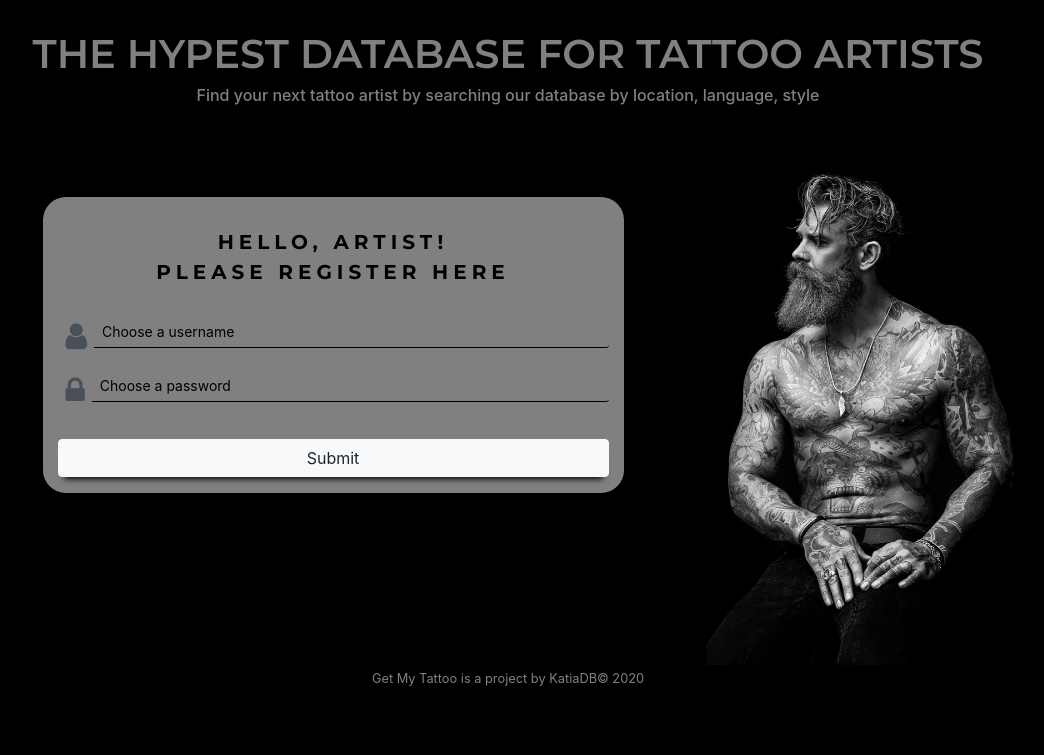
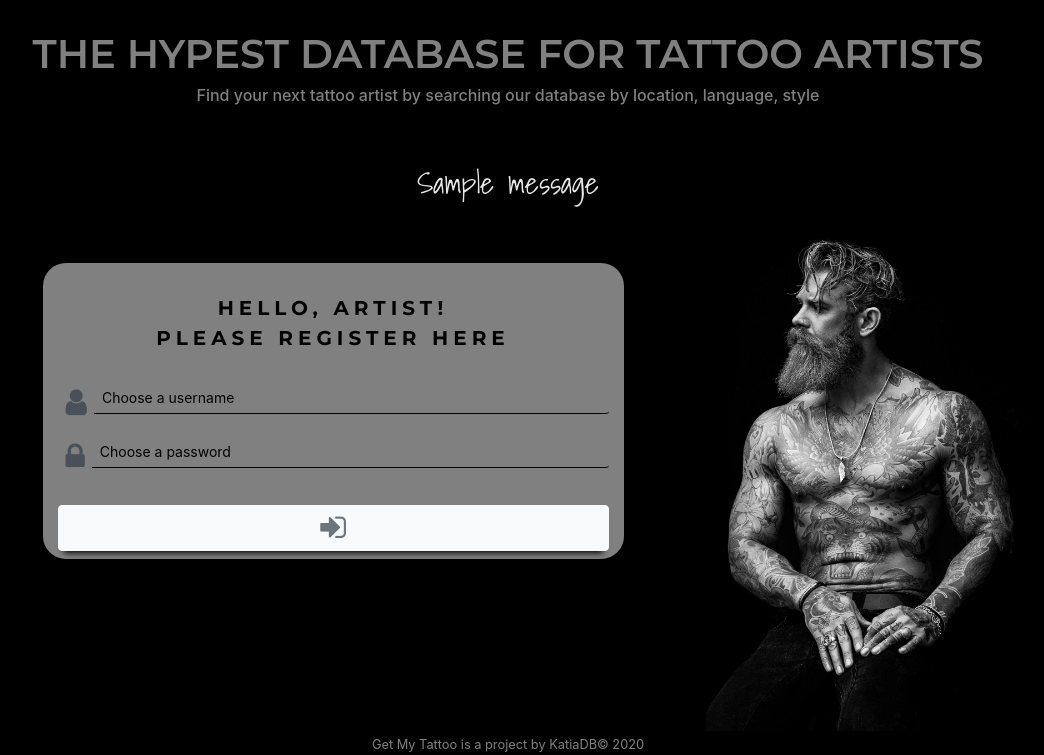
Before and after one commit to Code-Institute-Submissions/getMyTattoo, a Flask app: page /register in a window 1280 px wide. Shown: the part 136-891 px from the top of the page, without its empty margins (132-1176 px from the left). Before the commit the page ends 822 px from the top, so only its background shows below. Run offline with Flask 2, Linux system fonts and the light colour scheme; one stand-in notice (Sample message) is shown; some libraries are stand-ins or nearby versions.

Commit message:
Added registration functionality

```diff
--- a/app.py
+++ b/app.py
@@ -30,6 +30,24 @@ def get_artists():
 
 @app.route("/register", methods=["GET", "POST"])
 def register():
+    if request.method == "POST":
+        existing_user = mongo.db.users.find_one(
+            {"username": request.form.get("username")})
+
+        if existing_user:
+            flash("Username is already in use. Please try another one.")
+            return redirect(url_for("register"))
+
+        register = {
+            "username": request.form.get("username"),
+            "password": generate_password_hash(request.form.get("password"))
+        }
+
+        mongo.db.users.insert_one(register)
+
+        session["user"] = request.form.get("username").lower()
+        flash("Well done! Now go ahead and add your profile!")
+
     return render_template("register.html")
 
 
--- a/static/css/style.css
+++ b/static/css/style.css
@@ -1,4 +1,4 @@
-@import url('https://fonts.googleapis.com/css2?family=Montserrat:wght@300;400;500;600;700;800&display=swap');
+@import url('https://fonts.googleapis.com/css2?family=Montserrat:wght@100;200;300;400;500;600;700;800;900&family=Shadows+Into+Light&display=swap');
 
 /* Colours */
 body{
@@ -36,6 +36,14 @@ main div h2.center{
     text-transform: uppercase;
     font-size: 20px;
     letter-spacing: 5px;
+}
+
+h4.flash{
+    font-family: "Shadows Into Light", cursive;
+    font-size: 30px;
+    text-align: center;
+    color: #E8E8E8;
+    margin-bottom: 30px;
 }
 
 /* Placing */
@@ -134,7 +142,7 @@ legend{
     cursor: pointer;
 }
 
-.form-input:focus{
+.form-input:focus, .form-input:active{
     /* Box shadow from https://css-tricks.com/almanac/properties/b/box-shadow/ */
     box-shadow: 0 8px 6px -6px black;
     background-color: #E8E8E8;
@@ -169,6 +177,11 @@ button{
     margin-top: 30px;
     box-shadow: 0 8px 6px -6px black;
 }
+
+button.btn:hover, button.btn:focus{
+    background-color: black;
+}
+
 /* Media Queries */
 @media (max-width: 991px){
     .background-image{
--- a/templates/base.html
+++ b/templates/base.html
@@ -11,7 +11,7 @@
     {% endblock %}
 </head>
 <body>
-<!--Navbar with dropdown menu-->
+<!--Navbar with dropdown menu and search bar-->
 <nav class="navbar navbar-expand-lg sticky-top navbar-dark bg-black">
   <a class="navbar-brand logo" href="{{ url_for('get_artists') }}">Get My tattoo<br>
   <span>estd &middot; 2020</span>
@@ -41,17 +41,31 @@
     </form>
   </div>
 </nav>
-
+<!--Main section-->
 <main>
 <div class="container introduction">
 <h1 class="center">The Hypest Database for Tattoo Artists</h1>
 <h2 class="center">Find your next tattoo artist by searching our database by location, language, style</h2>
 </div>
+<!--Message flashed-->
+<section>
+{% with messages = get_flashed_messages() %}
+    {% if messages %}
+        {% for message in messages %}
+            <div class="row">
+            <div class="col-sm-12">
+                <h4 class="flash">{{ message }}</h4>
+                </div>
+            </div>
+        {% endfor %}
+    {% endif %}
+{% endwith %}
+</section>
     {% block content %}
     {% endblock %}
 
 </main>
-
+<!--Footer-->
 <footer class="bg-black center">
 <small>Get My Tattoo is a project by KatiaDB&copy; 2020</small>
 </footer>
--- a/templates/register.html
+++ b/templates/register.html
@@ -2,7 +2,7 @@
 {% block content %}
 <div class="container background-image">
 	<div class="row">
-		<form class="col col-md-6 offset-md-1 sign-panel" action="" method="POST">
+		<form class="col col-md-6 offset-md-1 sign-panel" action="{{ url_for('register') }}" method="POST">
             <legend class="subtitle">Hello, artist!
             <br>Please register here</legend>
 			<div class="form-group">
@@ -11,7 +11,7 @@
 					<div class="input-group-prepend">
 						<span class="input-group-text"><i class="fa fa-user form-icon"></i></span>
 					</div>
-					<input type="text" class="form-control form-input" id="username" placeholder="Choose a username" required>
+					<input type="text" class="form-control form-input" id="username" name="username" placeholder="Choose a username" pattern="^[a-zA-Z0-9]{5,20}$" required>
 			    </div>
 				</div>
 
@@ -21,10 +21,10 @@
 					<div class="input-group-prepend">
 						<span class="input-group-text"><i class="fa fa-lock form-icon"></i></span>
 					</div>
-				<input type="text" class="form-control form-input" id="password" placeholder="Choose a password" required>
+				<input type="password" class="form-control form-input" id="password" name="password" placeholder="Choose a password" minlength="5" maxlength="20" required>
 			</div>
             </div>
-            <button class="btn btn-light btn-block" type="submit">Submit</button>
+            <button class="btn btn-light btn-block" type="submit"> <i class="fa fa-sign-in form-icon text-muted"></i></button>
 		</form>
 	</div>
 </div>
```
